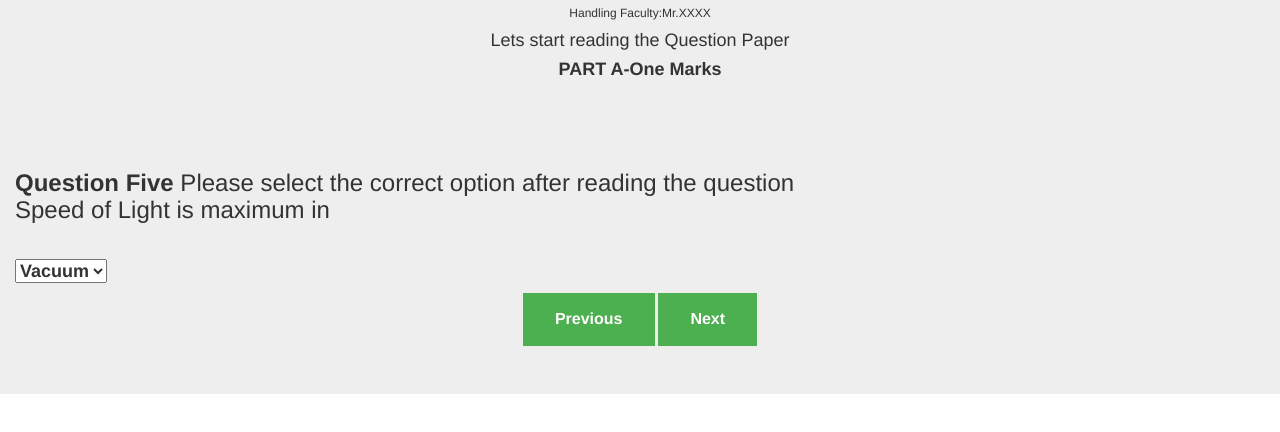
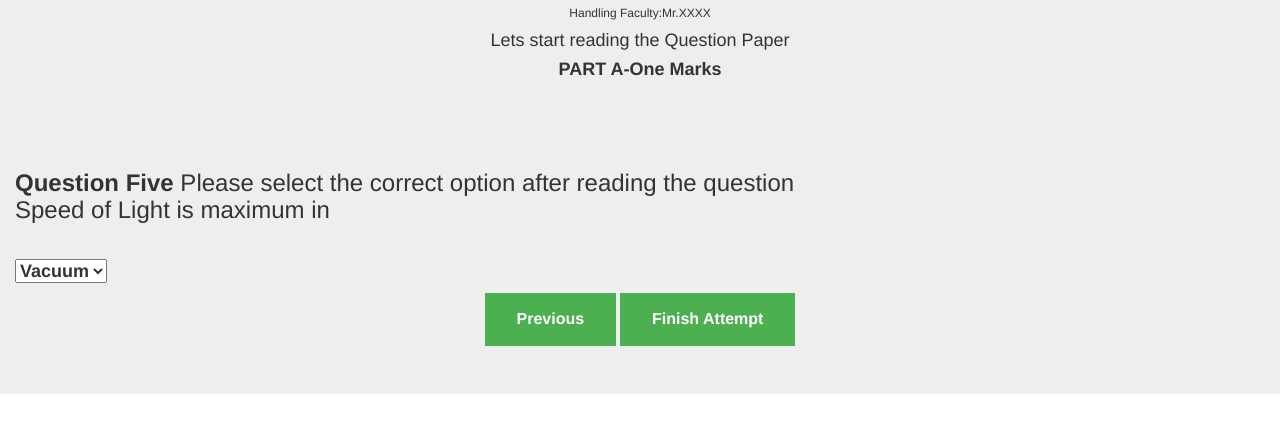
Before and after one commit to sowmiya-cmd/Question-Paper-For-Visually-Impaired, a website: page question5.html in a window 1280 px wide. Shown: the part 150-582 px from the top of the page. Drawn offline with Linux system fonts and the light colour scheme.

Commit message:
Update question5.html

```diff
--- a/question5.html
+++ b/question5.html
@@ -81,7 +81,7 @@
 <div class="w3-show-inline-block">
   <div class="w3-bar">
     <a href="question4.html"  class="button">Previous</a>
-	 <a href="result.html"  class="button">Next</a>
+	 <a href="result.html"  class="button">Finish Attempt</a>
 	</div>
   </div>
   </div>
```
